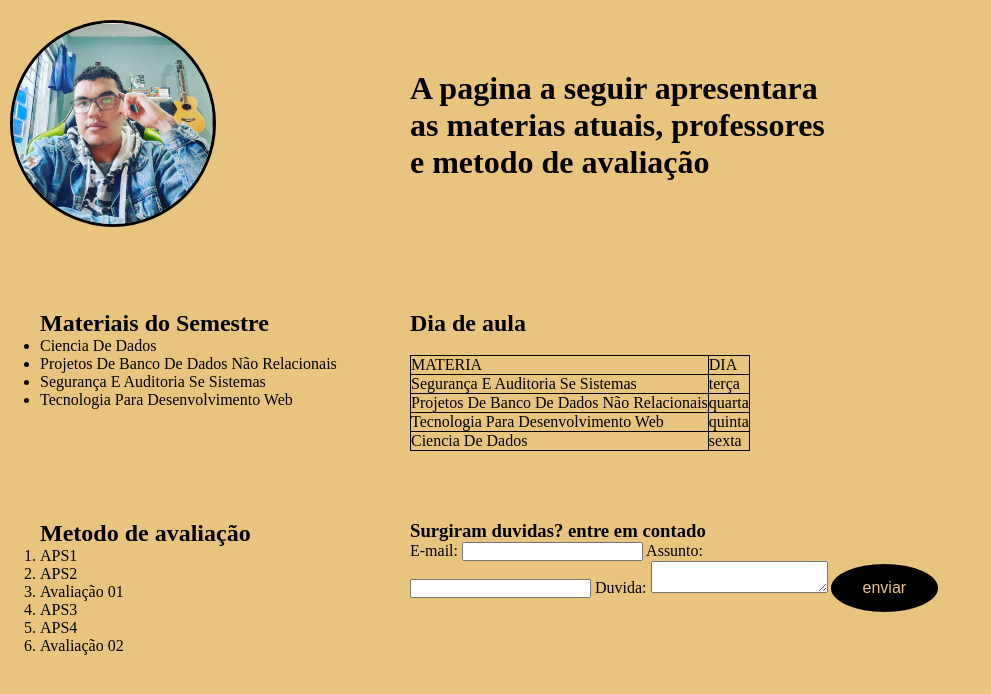
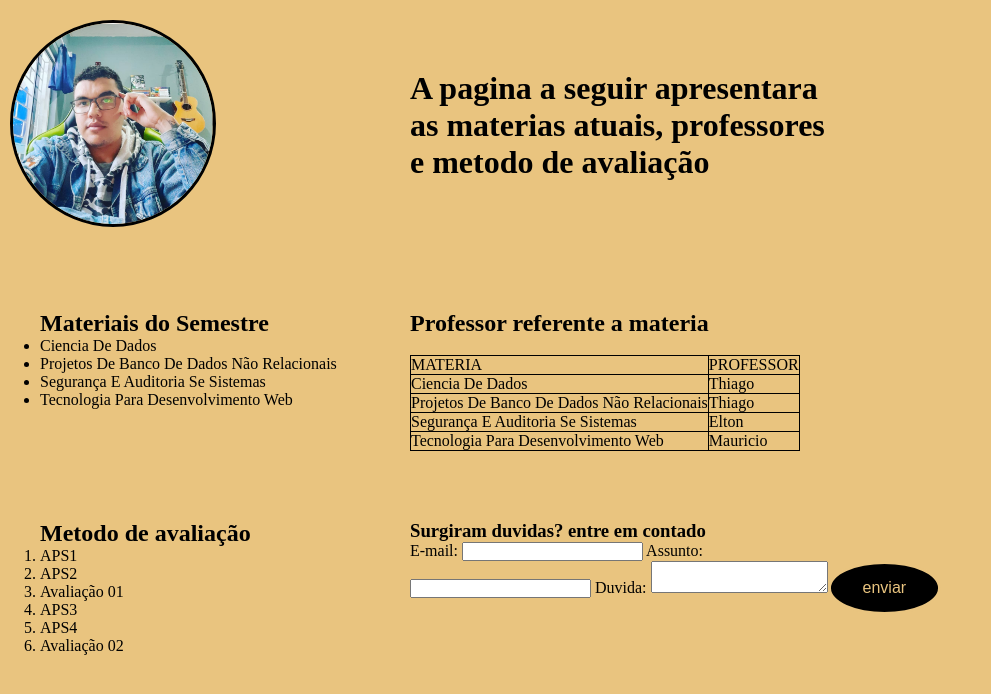
Before and after one commit to mthcorreia/aps01-web, a plain HTML site: page index.html in a window 1280 px wide. Shown: the whole page, without its empty margins (0-991 px from the left). Drawn offline with Linux system fonts and the light colour scheme.

Commit message:
Add files via upload

```diff
--- a/index.html
+++ b/index.html
@@ -29,28 +29,28 @@
 
     <div id="tabela">
 
-        <h2> Dia de aula</h2>
+        <h2> Professor referente a materia</h2>
         <br>
         <table id="comBordaSimples" >
             <tr id="title">
                 <td>MATERIA</td>
-                <td>DIA</td>
-            </tr>
-             <tr>
-                <td>Segurança E Auditoria Se Sistemas</td>
-                <td>terça</td>
-            </tr>
-             <tr>
-                <td>Projetos De Banco De Dados Não Relacionais</td>
-                <td>quarta</td>
-            </tr>
-             <tr>
-                <td>Tecnologia Para Desenvolvimento Web</td>
-                <td>quinta</td>
+                <td>PROFESSOR</td>
             </tr>
             <tr>
                 <td>Ciencia De Dados</td>
-                <td>sexta</td>
+                <td>Thiago</td>
+            </tr>
+            <tr>
+                <td>Projetos De Banco De Dados Não Relacionais</td>
+                <td>Thiago</td>
+            </tr>
+            <tr>
+                <td>Segurança E Auditoria Se Sistemas</td>
+                <td>Elton</td>
+            </tr>
+            <tr>
+                <td>Tecnologia Para Desenvolvimento Web</td>
+                <td>Mauricio</td>
             </tr>
         </table>
 
```
